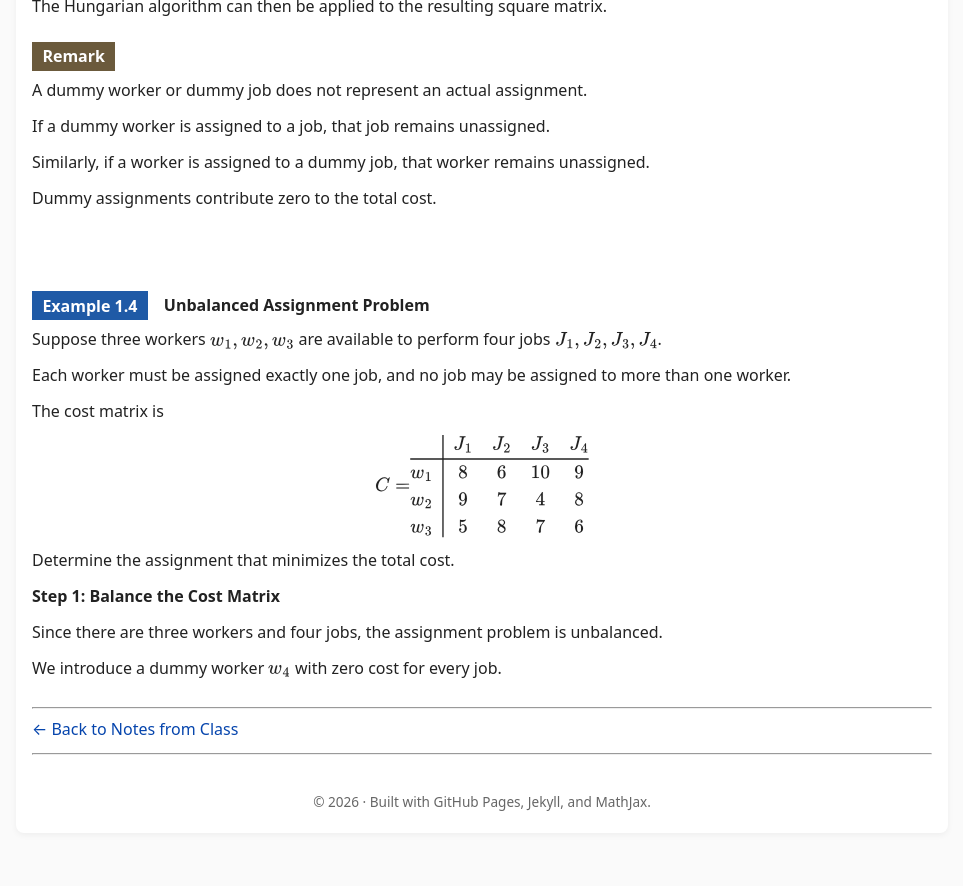
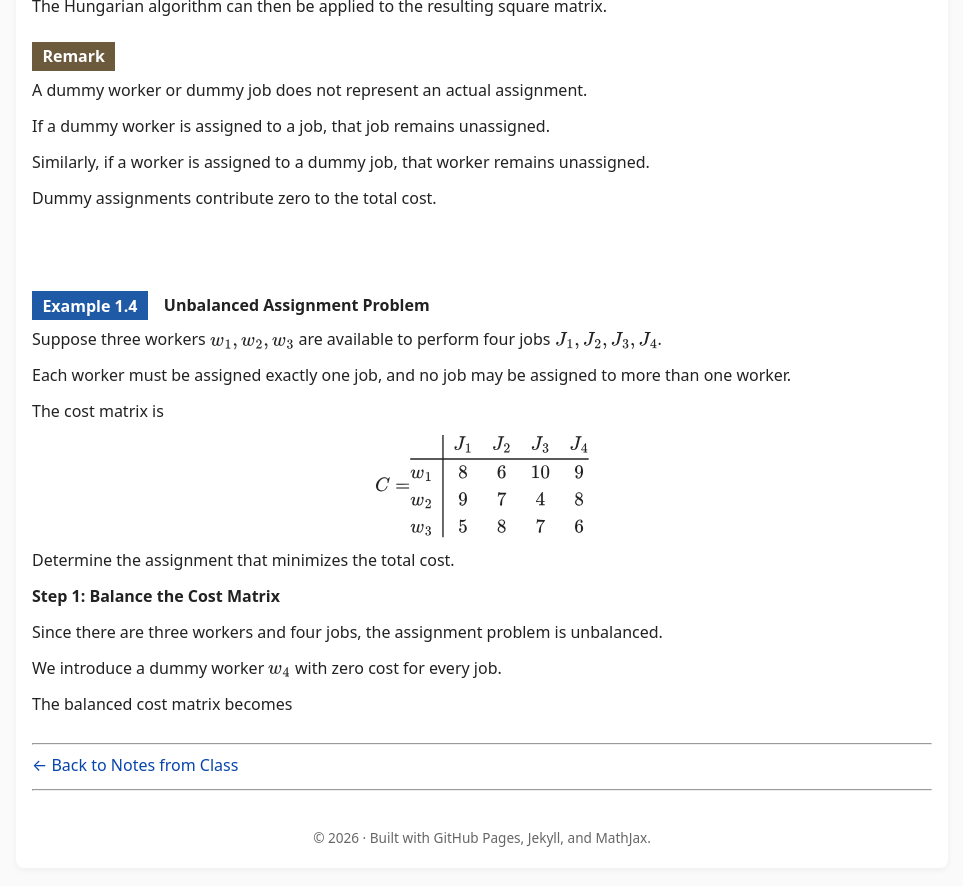
Before and after one commit to SaleemKamaludin/SaleemKamaludin.github.io, a Jekyll site: the page built from courses/math-2276/notes-from-class/supplementary-lecture-6/index.md, in a window 1280 px wide and 900 px high, scrolled down 9917 px. Shown: the top 886 px of the window, without its empty margins (158-1121 px from the left). Built offline with Jekyll 4.4.1, drawn with Linux system fonts in a browser that asks for light colours; before the commit the page ends 10782 px from its top, so only the background shows below that.

Commit message:
Introduce balanced cost matrix in Step 1 of Example 1.4

```diff
--- a/courses/math-2276/notes-from-class/supplementary-lecture-6/index.md
+++ b/courses/math-2276/notes-from-class/supplementary-lecture-6/index.md
@@ -1658,6 +1658,14 @@ w_3 & 5 & 8 & 7 & 6
       </p>
 
     </div>
+
+    <div id="example-unbalanced-assignment-problem-step-1-balanced-matrix-intro">
+
+      <p>
+        The balanced cost matrix becomes
+      </p>
+
+    </div>
 </div>
 </div>
 
```
